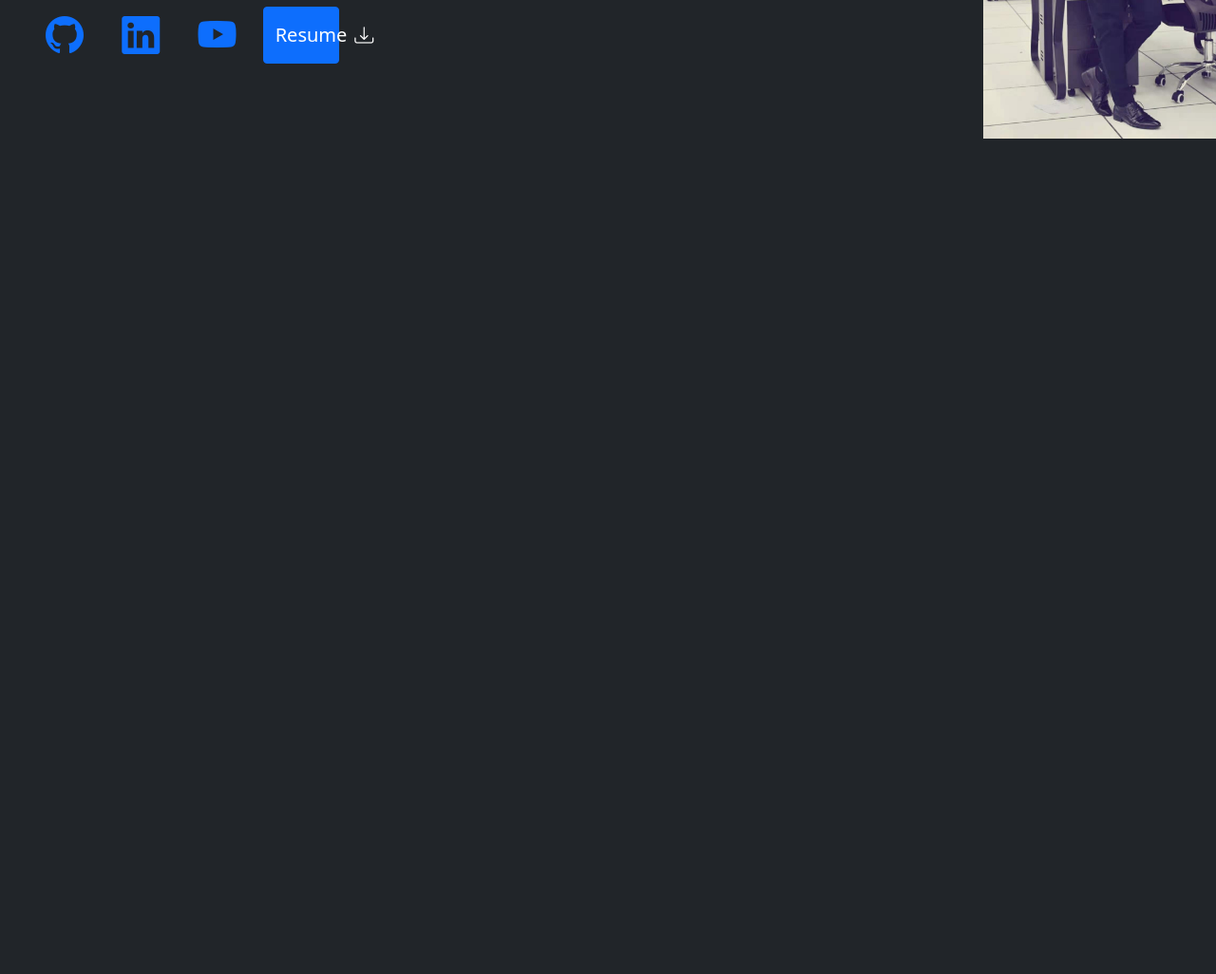
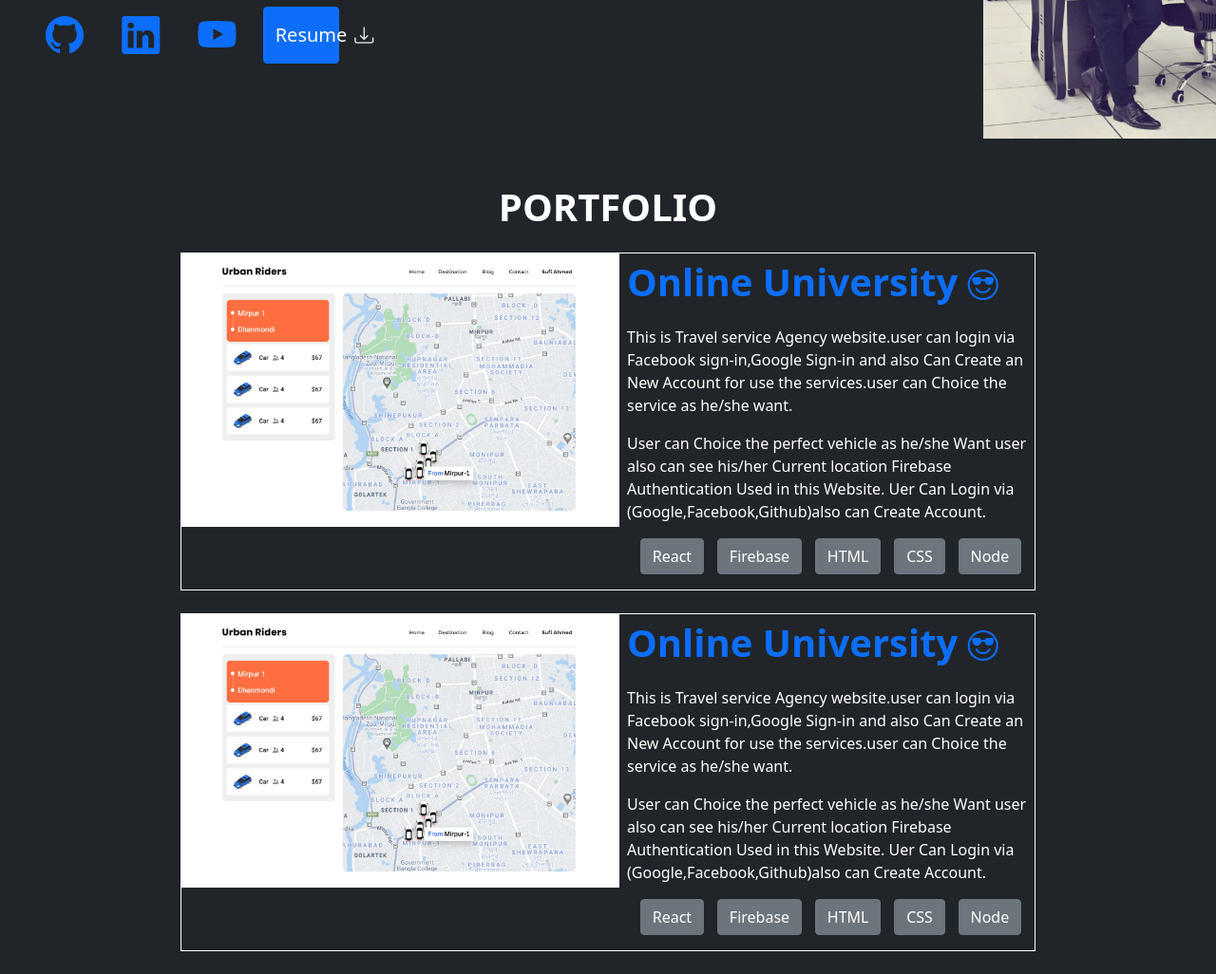
Before and after one commit to MdMubinNomani/phitron-portfolio-assignment1, a plain HTML site: page index.html in a window 1280 px wide. Shown: the part 500-1526 px from the top of the page at 95% size. Before the commit the page ends 800 px from the top, so only its background shows below. Drawn offline with nearby package versions, Linux system fonts and the light colour scheme.

Commit message:
Portfolio section added

```diff
--- a/index.html
+++ b/index.html
@@ -10,6 +10,8 @@
     <link href="https://cdn.jsdelivr.net/npm/bootstrap-icons@1.10.5/font/bootstrap-icons.css" rel="stylesheet">
 </head>
 <body class="bg-dark">
+
+    <!-- Navbar -->
     <nav class="navbar navbar-expand-lg">
         <div class="container-fluid">
             <div class="row w-100 align-items-center">
@@ -48,7 +50,7 @@
         </div>
     </nav>
 
-
+    <!-- About me -->
     <div class="m-5">
         <div class="row w-100">
             <div class="col-10">
@@ -82,5 +84,84 @@
         </div>
     </div>
 
+    <!-- Portfolio -->
+
+    <div class="d-flex flex-column justify-content-center align-items-center">
+
+        <div>
+            <h1 class="text-white mb-4"><b>PORTFOLIO</b></h1>
+        </div>
+
+        <div class="" style="width: 900px;">
+            <div class="d-flex border border-white mb-4">
+
+                <div class="pe-2">
+                    <img src="./Portfolio-Site/projects-img/travel-guru-map.png" alt="map" width="461">
+                </div>
+                <div class="text-white">
+                    <p class="fs-1 text-primary"><b>Online University</b> <i class="bi bi-emoji-sunglasses fs-2"></i></p>
+                    <p>
+                        This is Travel service Agency website.user can
+                        login via Facebook sign-in,Google Sign-in and
+                        also Can Create an New Account for use the
+                        services.user can Choice the service as he/she
+                        want.
+                    </p>
+                    <p>
+                        User can Choice the perfect vehicle as he/she
+                        Want
+                        user also can see his/her Current location
+                        Firebase Authentication Used in this Website.
+                        Uer Can Login via (Google,Facebook,Github)also
+                        can Create Account.
+                    </p>
+                    <div class="d-flex justify-content-evenly">
+                        <p class="btn btn-secondary">React</p>
+                        <p class="btn btn-secondary">Firebase</p>
+                        <p class="btn btn-secondary">HTML</p>
+                        <p class="btn btn-secondary">CSS</p>
+                        <p class="btn btn-secondary">Node</p>
+                    </div>
+                </div>
+
+
+            </div>
+
+            <div class="d-flex border border-white mb-4">
+
+                <div class="pe-2">
+                    <img src="./Portfolio-Site/projects-img/travel-guru-map.png" alt="map" width="461">
+                </div>
+                <div class="text-white">
+                    <p class="fs-1 text-primary"><b>Online University</b> <i class="bi bi-emoji-sunglasses fs-2"></i></p>
+                    <p>
+                        This is Travel service Agency website.user can
+                        login via Facebook sign-in,Google Sign-in and
+                        also Can Create an New Account for use the
+                        services.user can Choice the service as he/she
+                        want.
+                    </p>
+                    <p>
+                        User can Choice the perfect vehicle as he/she
+                        Want
+                        user also can see his/her Current location
+                        Firebase Authentication Used in this Website.
+                        Uer Can Login via (Google,Facebook,Github)also
+                        can Create Account.
+                    </p>
+                    <div class="d-flex justify-content-evenly">
+                        <p class="btn btn-secondary">React</p>
+                        <p class="btn btn-secondary">Firebase</p>
+                        <p class="btn btn-secondary">HTML</p>
+                        <p class="btn btn-secondary">CSS</p>
+                        <p class="btn btn-secondary">Node</p>
+                    </div>
+                </div>
+
+
+            </div>
+
+        </div>
+    </div>
 </body>
 </html>
```
